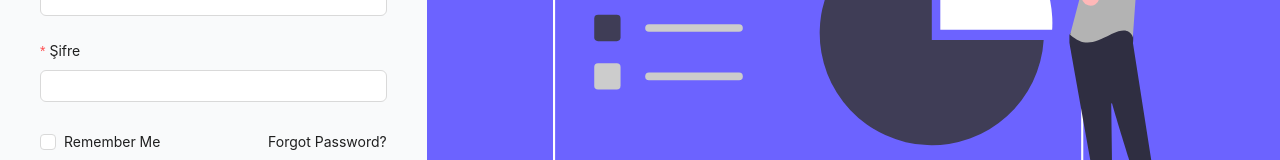
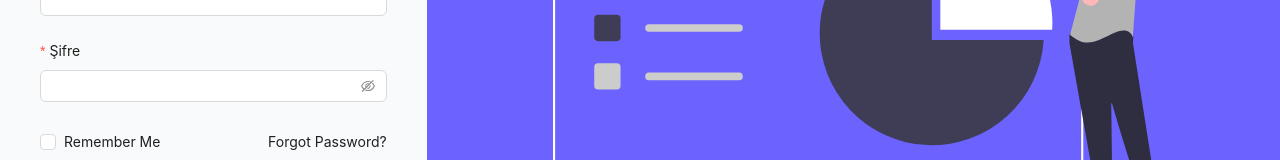
Before and after one commit to Hysenbergg/pos-application, a React (Create React App) app in the folder client/: page /login in a window 1280 px wide. Shown: the part 322-482 px from the top of the page. Built offline with nearby package versions, Linux system fonts and the light colour scheme.

Commit message:
Changed the password entry component on the login page.

```diff
--- a/client/src/pages/auth/Login.jsx
+++ b/client/src/pages/auth/Login.jsx
@@ -69,6 +69,7 @@ const Login = () => {
             <Form.Item
               label={"Şifre"}
               name={"password"}
+
               rules={[
                 {
                   required: true,
@@ -76,7 +77,7 @@ const Login = () => {
                 },
               ]}
             >
-              <Input />
+              <Input.Password />
             </Form.Item>
             <Form.Item name={"remember"} valuePropName="checked">
               <div className="flex justify-between items-center">
```
